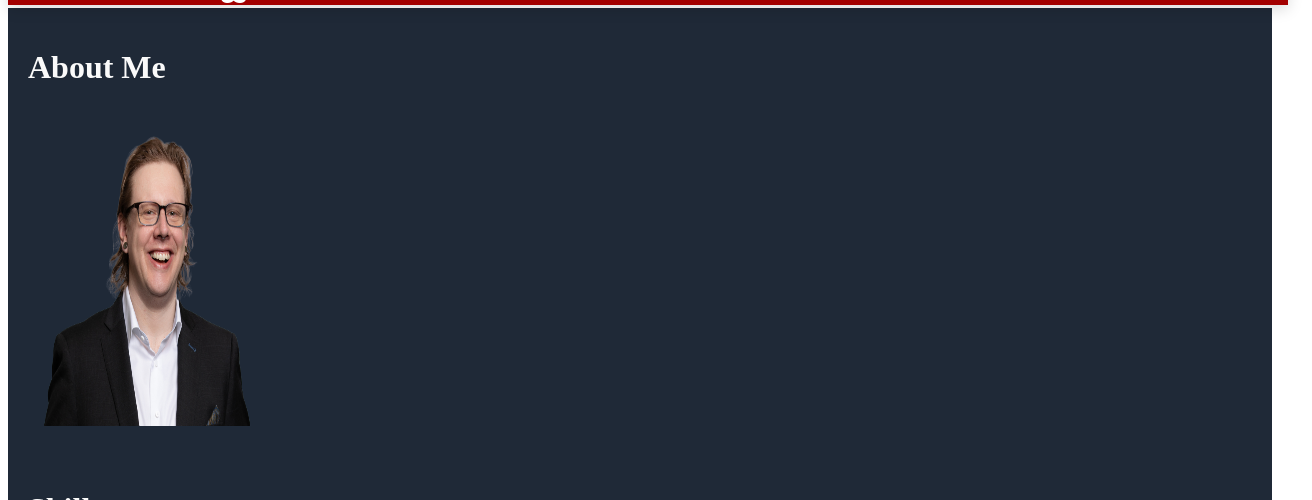
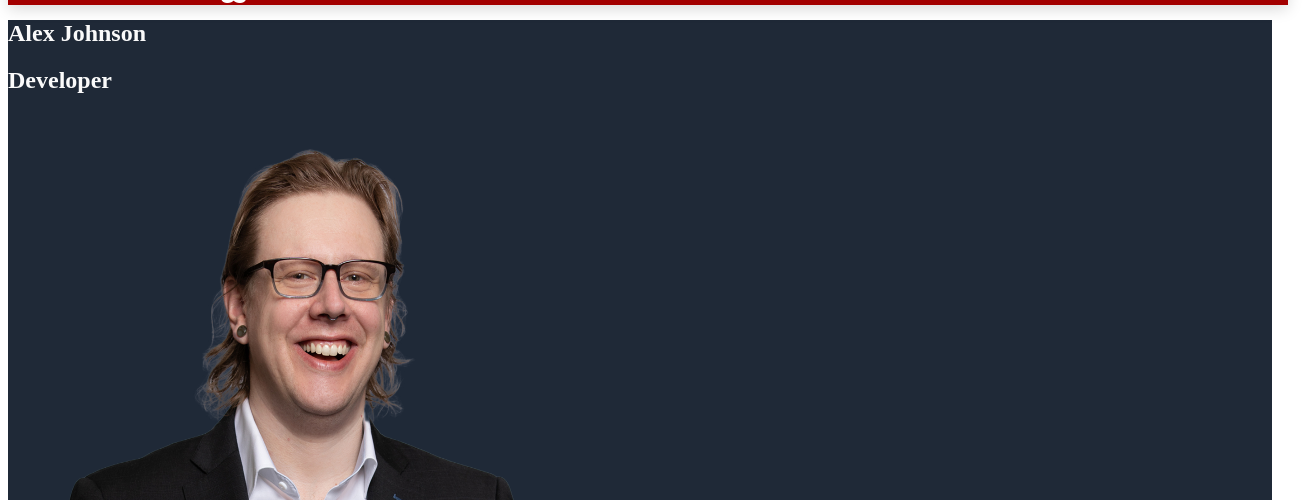
Before and after one commit to alexiusvdt/profile, a React (Create React App) app: page / in a window 1280 px wide. Shown: the top 500 px of the page, 1312 px wide, since content can reach past the window. Built offline with nearby package versions, Linux system fonts and the light colour scheme.

Commit message:
enhance aboutme

```diff
--- a/src/assets/main.css
+++ b/src/assets/main.css
@@ -69,28 +69,28 @@
   cursor: pointer;
 }
 
-.section {
+/* .section {
 
 }
 
 .section-dark {
   background: #333;
   color: white;
-}
+} */
 
-.section-content {
+/* .section-content { */
   /* display: flex; */
-  flex-wrap: wrap;
+  /* flex-wrap: wrap;
   justify-content: center;
-  align-items: center;
+  align-items: center; */
 
   /* top: 50%; */
   /* left: 50%; */
   /* position: auto; */
-  padding: 20px;
+  /* padding: 20px;
   width: 100%;
-  justify-content: space-between;
-}
+  justify-content: space-between; */
+/* } */
 
 .nav-item > .active {
   border-bottom: 1px solid #333;
@@ -167,6 +167,7 @@ border-radius: 50%;
   width: 100vw;
   flex-wrap: wrap;
   justify-content: space-between;
+  align-items: center;
 }
 
 .project-card {
@@ -176,6 +177,7 @@ border-radius: 50%;
   border-radius: 8px;
   box-shadow: 0 4px 6px -1px rgba(0, 0, 0, 0.1), 0 2px 4px -1px rgba(0, 0, 0, 0.06);
   margin-bottom: 20px;
+  align-items: center;
 }
 
 /* skills */
--- a/src/components/AboutMe.js
+++ b/src/components/AboutMe.js
@@ -1,19 +1,72 @@
 /* eslint-disable */
+// import { useEffect } from "react";
 import React from 'react';
 import Headshot from '../img/headshot.png';
 
 function AboutMe({ title, subtitle, dark, id }) {
   return (
-    <>
       <div className={"section" + (dark ? " section-dark" : "")}>
-        <div className="section-content" id={id}>
-        <h1>{title}</h1> <br />
-        <img src={Headshot} width={250} height={300} alt="My headshot"/>
+        <section id="aboutme" className="overflow-hidden">
+          <div className="min-h-screen relative flex md:flex-row flex-col-reverse md:items-end justify-center items-center">
+            <div
+              data-aos="slide-left"
+              data-aos-delay="1200"
+              className="absolute h-full md:w-4/12 w-8/12 top-0 right-50 bg-primaryLinear bottom-0 -z-10"
+            >
+              <h1 className="rotate-90 absolute top-[30%] right-[-15%] text-[#EAF2FA]">
+              Alex {" "}
+              {/* laterbase: consider changing text instances to dark_prim on light/dkmode*/}
+                <span className="text-dark_primary">Johnson</span>
+              </h1>
+            </div>
 
-      </div>
-      </div>
-    </>
+            {/* first col */}
+            <div className="pb-16 px-6 pt-5" data-aos="fade-down">
+              <h2>Developer</h2>
+              <br />
+              {/* <div className="flex justify-end">
+                <button className="btn">{hero.btnText}</button>
+              </div> */}
+              {/* <div className="flex flex-col gap-10 mt-10">
+                {hero.hero_content.map((content, i) => (
+                  <div
+                    key={i}
+                    data-aos="fade-down"
+                    data-aos-delay={i * 300}
+                    className={`flex items-center w-80 gap-5
+                ${i === 1 && " flex-row-reverse text-right"}  `}
+                  >
+                    <h3>{content.count}</h3>
+                    <p>{content.text}</p>
+                  </div>
+                ))}
+              </div>
+            </div>
+
+            {/* sec col */}
+            <div className="md:h-[30rem] h-54">
+              <img
+                src={Headshot}
+                data-aos="slide-up"
+                alt="headshot"
+                style={{height: 500, width: 600}}
+                className="h-full object-cover"
+              />
+            </div>
+          </div>
+        </div>
+      </section>
+    </div>
   );
-}
+};
 
 export default AboutMe;
+
+{/* <h1>{title}</h1> <br />
+<img src={Headshot} width={250} height={300} alt="My headshot"/>
+
+</div>
+</div> */}
+// </>
+{/* );
+} */}
--- a/src/components/App.js
+++ b/src/components/App.js
@@ -25,7 +25,7 @@ const App = () => {
 
   Aos.init({
     // Global settings:
-    disable: false, // accepts following values: 'phone', 'tablet', 'mobile', boolean, expression or function
+    disable: 'mobile', // accepts following values: 'phone', 'tablet', 'mobile', boolean, expression or function
     startEvent: 'DOMContentLoaded', // name of the event dispatched on the document, that AOS should initialize on
     initClassName: 'aos-init', // class applied after initialization
     animatedClassName: 'aos-animate', // class applied on animation
@@ -38,10 +38,10 @@ const App = () => {
     // Settings that can be overridden on per-element basis, by `data-aos-*` attributes:
     offset: 120, // offset (in px) from the original trigger point
     delay: 0, // values from 0 to 3000, with step 50ms
-    duration: 400, // values from 0 to 3000, with step 50ms
+    duration: 1000, // values from 0 to 3000, with step 50ms
     easing: 'ease', // default easing for AOS animations
     once: false, // whether animation should happen only once - while scrolling down
-    mirror: false, // whether elements should animate out while scrolling past them
+    mirror: true, // whether elements should animate out while scrolling past them
     anchorPlacement: 'top-bottom', // defines which position of the element regarding to window should trigger the animation
 
   });
@@ -81,11 +81,7 @@ const App = () => {
         <Socials />
       </footer>
     </div>
-  // </div>
-// socials might get moved into navbar/turned into footer segment
-//<Socials />
-
-    )
+  )
 }
 
 export default App;
--- a/src/components/Navbar.js
+++ b/src/components/Navbar.js
@@ -24,7 +24,7 @@ const Navbar = (props) => {
   }, []);
     return <div className={`nav ${show && 'nav-static'} id="navbar`}>
         <div className="nav-content">
-          <div className="flex flex-shrink-0 items-center">
+          <div className="flex flex-shrink-0 items-center object-cover">
           { props.darkMode ?
           <img
             src = {whitecat}
--- a/src/config.js
+++ b/src/config.js
@@ -9,8 +9,6 @@ import reactlogo from "./img/react.svg";
 import csharp from "./img/csharp.svg";
 
 
-// 1old
-// module.exports = {
 export const config = {
   email: 'alex.johnson293@gmail.com',
   socialMedia: [
```
